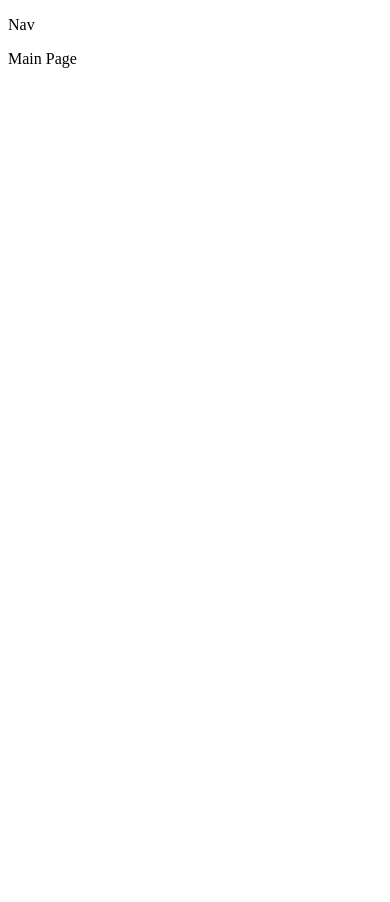
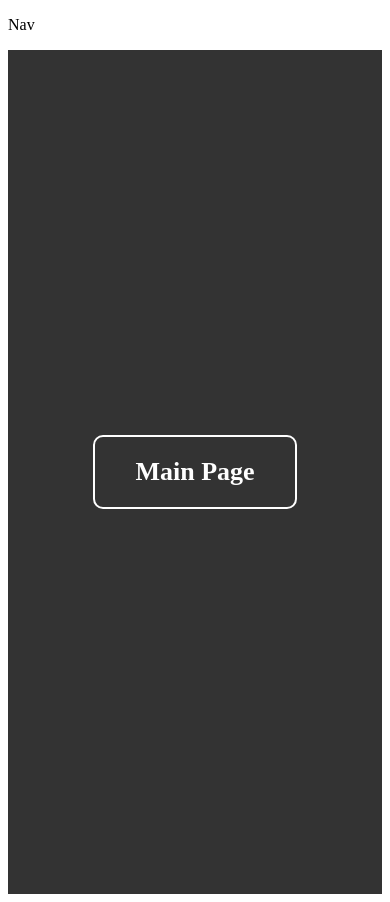
Before and after one commit to PatrickInFrontEnd/ZLP, a React (Create React App) app: page / in a window 390 px wide. Before the commit the page ends 844 px from the top, so only its background shows below. Built offline with nearby package versions, Linux system fonts and the light colour scheme.

Commit message:
Added media queries - test

```diff
--- a/package.json
+++ b/package.json
@@ -6,7 +6,8 @@
     "react": "^16.8.3",
     "react-dom": "^16.8.3",
     "react-router-dom": "^4.3.1",
-    "react-scripts": "2.1.5"
+    "react-scripts": "2.1.5",
+    "styled-components": "^4.1.3"
   },
   "scripts": {
     "start": "react-scripts start",
--- a/src/Components/Patrykcomp/Mainsection.jsx
+++ b/src/Components/Patrykcomp/Mainsection.jsx
@@ -2,6 +2,7 @@
 
 import React, { Component } from 'react';
 import styled from 'styled-components';
+import { queries } from './mediaquery';
 
 const Wrap = styled.div`
     margin:0;
@@ -13,6 +14,10 @@ const Wrap = styled.div`
     justify-content:center;
     align-items:center;
     color:#fff;
+    @media ${queries.firstbreak} {
+        width:50%;
+        height:50vh;
+    }
 `;
 
 const P = styled.p`
--- /dev/null
+++ b/src/Components/Patrykcomp/mediaquery.jsx
@@ -0,0 +1,4 @@
+export const queries = {
+    firstbreak: ("max-width: 1024px"),
+    secondbreak: ('max-width: 800px')
+}
--- a/src/pages/MainPage.jsx
+++ b/src/pages/MainPage.jsx
@@ -1,10 +1,11 @@
 import React from 'react';
-
+import Wrapper from '../Components/Patrykcomp/Mainsection';
+import styled from 'styled-components';
 class MainPage extends React.Component {
     state = {}
     render() {
         return (
-            <p>Main Page</p>
+            <Wrapper />
         );
     }
 }
```
Also changed, not shown: 1 other file (tests, documents, lock files or other folders).
